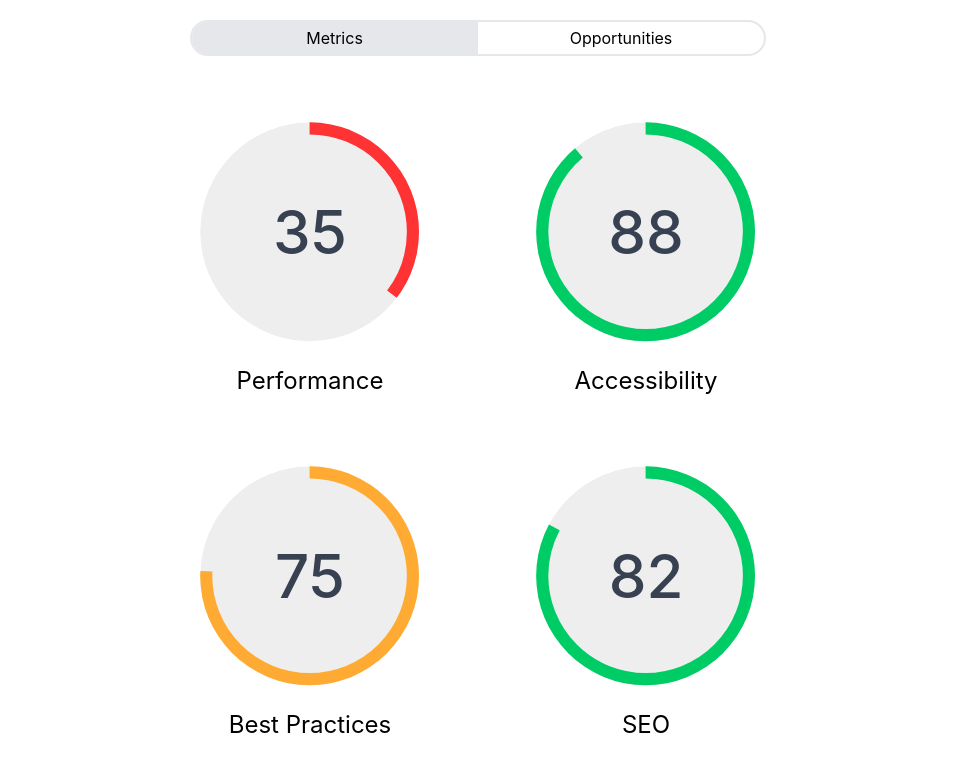
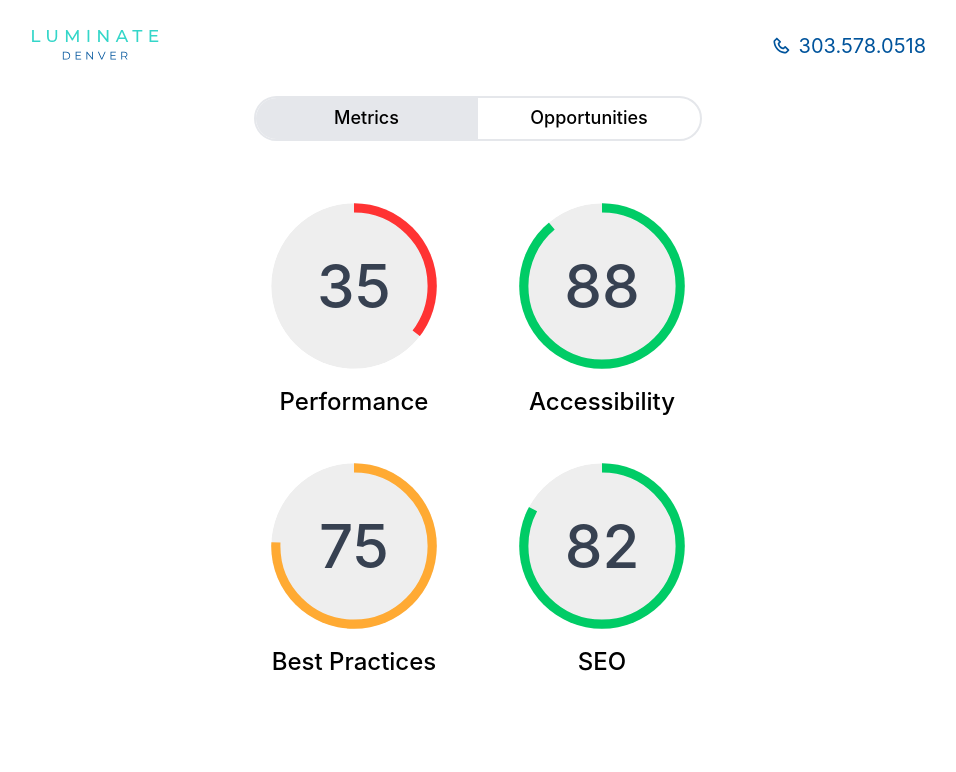
Before and after one commit to Trevor-M-Williams/reports, a Next.js app: page /test in a window 1280 px wide. Shown: the top 772 px of the page, without its empty margins (162-1118 px from the left). Built offline with nearby package versions, Linux system fonts and the light colour scheme.

Commit message:
nav and styling

```diff
--- /dev/null
+++ b/components/Logo.js
@@ -0,0 +1,45 @@
+function Logo() {
+  return (
+    <svg width="160" viewBox="100 400 1080 300">
+      <g>
+        <g fill="#00549C">
+          <path
+            d="M321.783,587.547h21.325c16.761,0,28.059,10.775,28.059,26.191c0,15.413-11.298,26.188-28.059,26.188
+            h-21.325V587.547z M342.807,635.137c13.92,0,22.898-8.83,22.898-21.4c0-12.572-8.978-21.402-22.898-21.402H327.32v42.801H342.807z"
+          />
+          <path d="M445.346,635.137v4.789h-37.038v-52.379h35.917v4.789h-30.38v18.632h27.087v4.715h-27.087v19.454H445.346z" />
+          <path d="M524.778,587.547v52.379h-4.564l-33.67-42.502v42.502h-5.537v-52.379h4.564l33.747,42.502v-42.502H524.778z" />
+          <path d="M610.184,587.547l-23.196,52.379h-5.463l-23.196-52.379h5.986l20.054,45.494l20.202-45.494H610.184z" />
+          <path d="M680.733,635.137v4.789h-37.038v-52.379h35.917v4.789h-30.38v18.632h27.087v4.715h-27.087v19.454H680.733z" />
+          <path
+            d="M752.157,639.926l-11.972-16.835c-1.348,0.148-2.693,0.225-4.189,0.225h-14.068v16.611h-5.537v-52.379
+            h19.605c13.318,0,21.4,6.734,21.4,17.958c0,8.232-4.34,13.994-11.972,16.462l12.794,17.958H752.157z M751.858,605.505
+            c0-8.381-5.537-13.169-16.013-13.169h-13.917V618.6h13.917C746.321,618.6,751.858,613.737,751.858,605.505z"
+          />
+        </g>
+        <g fill="#34d6c9">
+          <path d="M114.191,440.074h11.57V511h43.852v10.067h-55.423V440.074z" />
+          <path
+            d="M214.882,486.125v-46.05h11.57v45.587c0,17.934,8.215,26.034,22.794,26.034
+              c14.579,0,22.91-8.1,22.91-26.034v-45.587h11.223v46.05c0,23.488-12.843,35.868-34.249,35.868
+              C227.841,521.992,214.882,509.612,214.882,486.125z"
+          />
+          <path
+            d="M417.716,521.067l-0.116-59.009l-29.273,49.174h-5.323l-29.273-48.828v58.663h-11.108v-80.993h9.488
+				      l33.785,56.926l33.323-56.926h9.488l0.116,80.993H417.716z"
+          />
+          <path d="M488.706,440.074h11.571v80.993h-11.571V440.074z" />
+          <path d="M629.522,440.074v80.993h-9.488l-48.596-60.399v60.399h-11.57v-80.993h9.487l48.596,60.397v-60.397H629.522z" />
+          <path
+            d="M742.097,500.819h-43.043l-8.909,20.248h-11.918l36.678-80.993h11.455l36.794,80.993h-12.148
+				      L742.097,500.819z M738.047,491.563l-17.472-39.687l-17.471,39.687H738.047z"
+          />
+          <path d="M818.975,450.14h-27.769v-10.065H858.2v10.065h-27.769v70.928h-11.455V450.14z" />
+          <path d="M965.809,511v10.067h-58.779v-80.993h57.16v10.065H918.6v24.877h40.612v9.834H918.6V511H965.809z" />
+        </g>
+      </g>
+    </svg>
+  );
+}
+
+export default Logo;
--- a/components/Metric.js
+++ b/components/Metric.js
@@ -21,9 +21,9 @@ function Metric({ category, value }) {
   }, []);
 
   return (
-    <div className="w-1/2 h-1/2 flex flex-col items-center justify-center p-4">
-      <div className="relative h-4/5 max-w-[80%]">
-        <svg viewBox="0 0 100 100" className="h-full w-full">
+    <div className="w-1/2 flex flex-col items-center p-2 lg:px-8">
+      <div className="relative">
+        <svg viewBox="0 0 100 100" className="w-full">
           <clipPath id="clipPath">
             <circle cx="50" cy="50" r="45"></circle>
           </clipPath>
@@ -46,7 +46,7 @@ function Metric({ category, value }) {
           {value}
         </div>
       </div>
-      <div className="text-2xl mt-2">{category}</div>
+      <div className="text-2xl font-medium mt-2">{category}</div>
     </div>
   );
 }
--- a/components/Metrics.js
+++ b/components/Metrics.js
@@ -2,7 +2,7 @@ import Metric from "./Metric";
 
 function Metrics() {
   return (
-    <div className="h-full w-full max-w-2xl mx-auto flex flex-wrap select-none">
+    <div className="h-[65vh] w-full max-w-lg mx-auto flex flex-wrap items-center px-2 select-none">
       <Metric category="Performance" value={35} />
       <Metric category="Accessibility" value={88} />
       <Metric category="Best Practices" value={75} />
--- /dev/null
+++ b/components/Nav.js
@@ -0,0 +1,21 @@
+import Logo from "./Logo";
+import { BiPhone } from "react-icons/bi";
+
+function Nav() {
+  return (
+    <div className="absolute top-6 w-full px-4">
+      <div className="h-full w-full max-w-4xl mx-auto flex items-center justify-between">
+        <Logo />
+        <a
+          href="tel:3035780518"
+          className="flex items-center text-xl text-[#00549c]"
+        >
+          <BiPhone className="mr-2" />
+          <p>303.578.0518</p>
+        </a>
+      </div>
+    </div>
+  );
+}
+
+export default Nav;
--- a/components/Opportunities.js
+++ b/components/Opportunities.js
@@ -14,7 +14,7 @@ function Opportunities() {
               </p>
               <p className="text-gray-800 dark:text-gray-400">
                 <span className="font-semibold">Savings:</span> {item.savings}{" "}
-                KB
+                ms
               </p>
             </Accordion.Content>
           </Accordion.Panel>
--- a/components/Report.js
+++ b/components/Report.js
@@ -1,5 +1,5 @@
 import { useState } from "react";
-
+import Nav from "./Nav";
 import Tab from "./Tab";
 import TabBar from "./TabBar";
 import Metrics from "./Metrics";
@@ -9,7 +9,8 @@ function Report() {
   const [tab, setTab] = useState(0);
 
   return (
-    <div className="absolute inset-0 flex overflow-hidden">
+    <div className="absolute inset-0 pt-[22vh] pb-[10vh] flex overflow-hidden">
+      <Nav />
       <TabBar tab={tab} setTab={setTab} />
       <Tab tab={tab}>
         <Metrics />
--- a/components/Tab.js
+++ b/components/Tab.js
@@ -5,7 +5,7 @@ function Tab({ children, tab, bg }) {
   if (tab === 1) transition = "-translate-x-full";
   return (
     <div
-      className={`h-full w-full pt-20 pb-8 transition-transform duration-500 shrink-0 ${transition} ${bg}`}
+      className={`h-full w-full transition-transform duration-500 shrink-0 ${transition} ${bg}`}
     >
       {children}
     </div>
--- a/components/TabBar.js
+++ b/components/TabBar.js
@@ -1,13 +1,11 @@
-import React from "react";
-
 function TabBar({ tab, setTab }) {
   const bg = "bg-gray-200";
 
   return (
-    <div className="absolute z-10 top-5 left-1/2 -translate-x-1/2 w-1/2 max-w-xl border-2 border-gray-200 rounded-full flex overflow-hidden">
+    <div className="absolute z-10 top-[12vh] left-1/2 -translate-x-1/2 w-3/4 max-w-md border-2 border-gray-200 rounded-full flex text-lg font-medium overflow-hidden">
       <div
         onClick={() => setTab(0)}
-        className={`w-1/2 py-1 flex items-center justify-center border-r cursor-pointer ${
+        className={`w-1/2 py-[0.4rem] flex items-center justify-center border-r cursor-pointer ${
           tab === 0 ? bg : "bg-transparent"
         }`}
       >
@@ -15,7 +13,7 @@ function TabBar({ tab, setTab }) {
       </div>
       <div
         onClick={() => setTab(1)}
-        className={`w-1/2 py-1 flex items-center justify-center cursor-pointer ${
+        className={`w-1/2 flex items-center justify-center cursor-pointer ${
           tab === 1 ? bg : "bg-transparent"
         }`}
       >
--- a/package.json
+++ b/package.json
@@ -13,7 +13,8 @@
     "flowbite-react": "^0.4.1",
     "next": "13.2.3",
     "react": "18.2.0",
-    "react-dom": "18.2.0"
+    "react-dom": "18.2.0",
+    "react-icons": "^4.8.0"
   },
   "devDependencies": {
     "autoprefixer": "^10.4.13",
```
Also changed, not shown: 2 other files (tests, documents, lock files or other folders).
